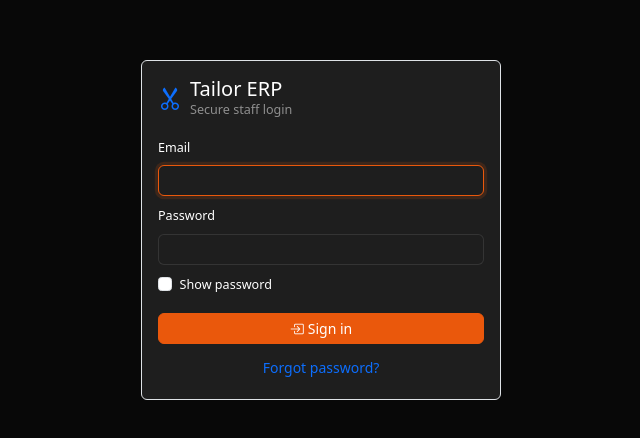
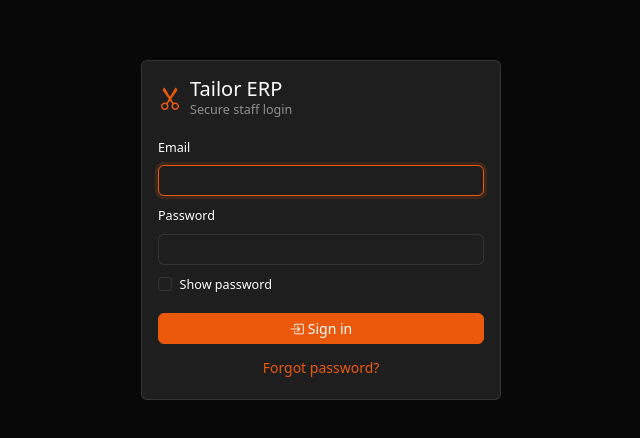
Before and after one commit to shayyan2455-blip/tailor_sys, a React (Vite) app in the folder frontend/: page /login in a window 1280 px wide. Shown: the part 170-608 px from the top of the page, without its empty margins (319-959 px from the left). Built offline with nearby package versions, Linux system fonts and the light colour scheme; no server answers.

Commit message:
Fix splash colors, login border, checkboxes, forgot password link for theme

```diff
--- a/frontend/src/styles/theme.css
+++ b/frontend/src/styles/theme.css
@@ -74,6 +74,10 @@
 }
 
 /* ===== Light Mode Overrides ===== */
+[data-theme="light"] .text-primary {
+  color: var(--theme-accent) !important;
+}
+
 [data-theme="light"] .btn-primary {
   background-color: var(--theme-accent);
   border-color: var(--theme-accent);
@@ -252,6 +256,37 @@
 [data-theme="dark"] .page-link {
   background-color: var(--theme-bg-card);
   border-color: var(--theme-border);
+  color: var(--theme-text);
+}
+
+[data-theme="dark"] .text-primary {
+  color: var(--theme-accent) !important;
+}
+
+[data-theme="dark"] .btn-link {
+  color: var(--theme-accent);
+}
+
+[data-theme="dark"] .btn-link:hover {
+  color: var(--theme-accent);
+  filter: brightness(1.2);
+}
+
+[data-theme="dark"] .border:not(.border-0) {
+  border-color: var(--theme-border) !important;
+}
+
+[data-theme="dark"] .form-check-input {
+  background-color: var(--theme-bg-card);
+  border-color: var(--theme-border);
+}
+
+[data-theme="dark"] .form-check-input:checked {
+  background-color: var(--theme-accent);
+  border-color: var(--theme-accent);
+}
+
+[data-theme="dark"] .form-check-label {
   color: var(--theme-text);
 }
 
```
